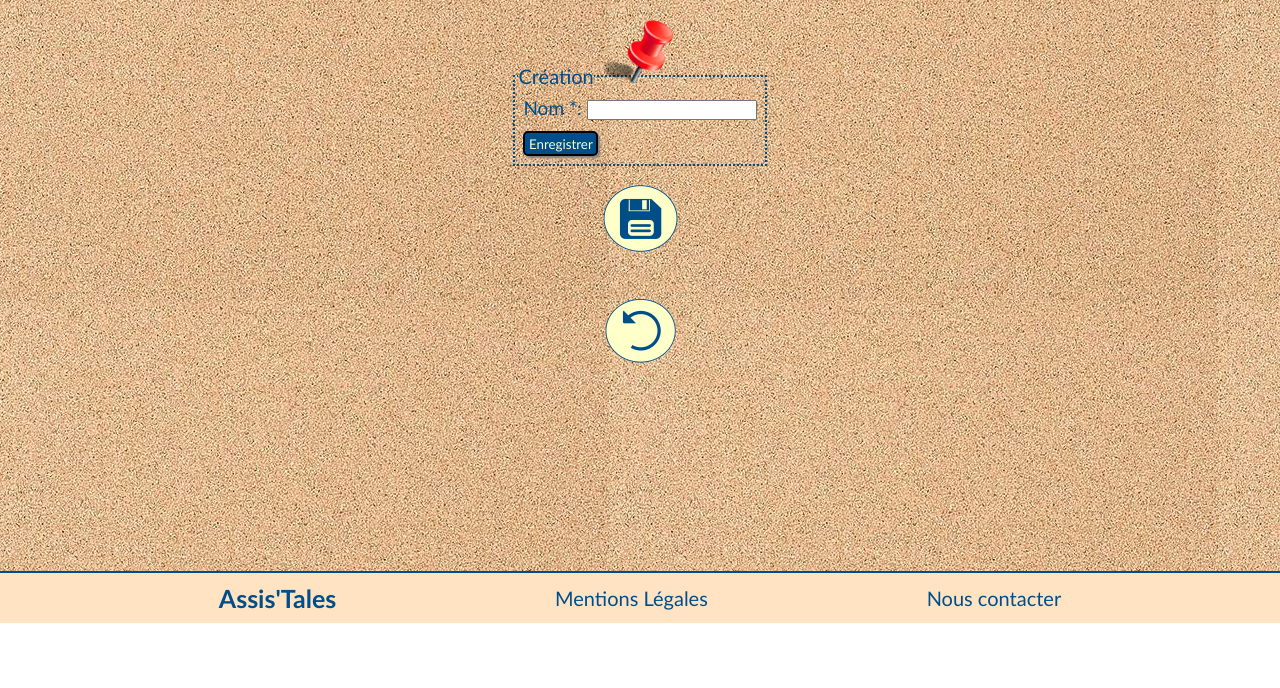
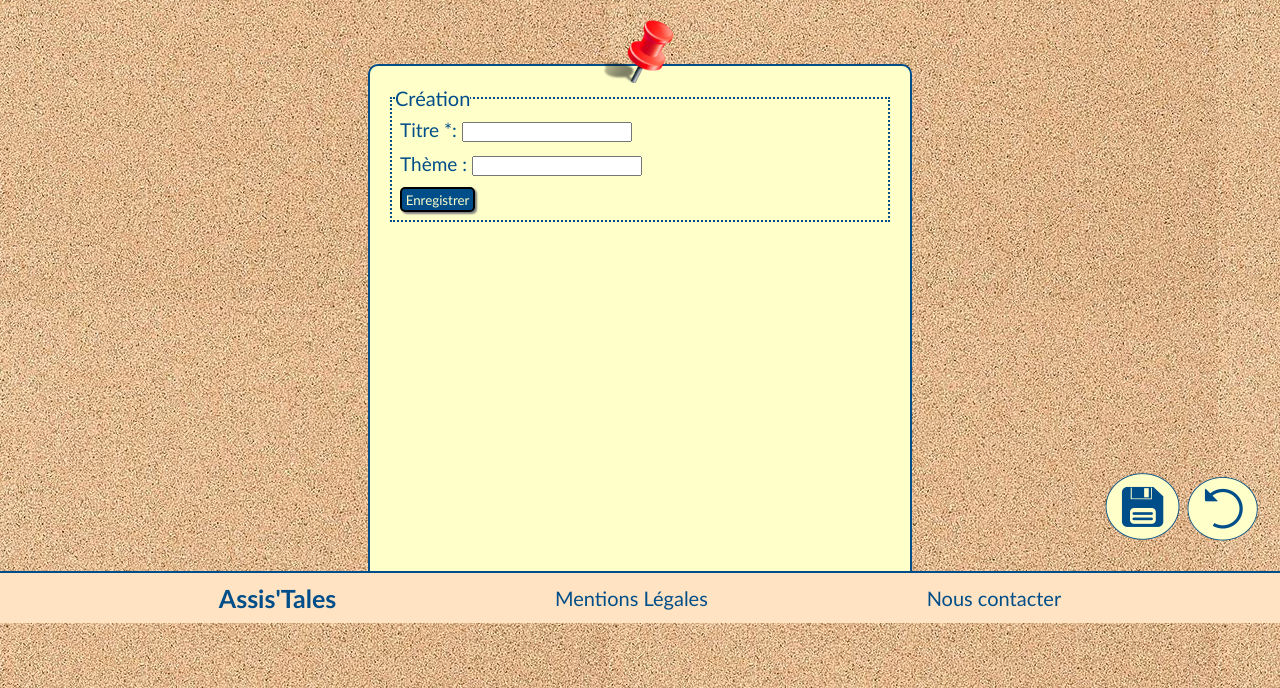
Before and after one commit to jessica-ang/fil-rouge, a plain HTML site: page rea1/creationProjet.html in a window 1280 px wide. Shown: the part 177-865 px from the top of the page. Before the commit the page ends 800 px from the top, so only its background shows below. Drawn offline with Linux system fonts and the light colour scheme.

Commit message:
modif creaprojet

```diff
--- a/rea1/creationProjet.html
+++ b/rea1/creationProjet.html
@@ -4,7 +4,7 @@
     <meta charset="UTF-8">
     <meta http-equiv="X-UA-Compatible" content="IE=edge">
     <meta name="viewport" content="width=device-width, initial-scale=1.0">
-    <title>Cr&tion projet</title>
+    <title>Création projet</title>
     <link rel="stylesheet" href="styles.css">
     <script src="script.js"></script>
 </head>
@@ -25,15 +25,20 @@
         </nav>
     </header>
     <section>
-        <h3>Création Personnage</h3>
+        <h3>Création Projet</h3>
         <img src="images/punaise.png" alt="icone de la punaise d'article" class="punaiseForm">
         <form action="programme.php" method="POST" class="formCrea">
             <fieldset>
                 <legend>Création</legend>
                 <div>
-                    <label for="name">Nom <span>*</span>: </label>
+                    <label for="name">Titre <span>*</span>: </label>
                     <input type="text" id="name" name="name" required>
                 </div>
+                <div>
+                    <label for="genre">Thème :</label>
+                    <input type="text" name="genre" id="genre">
+                </div>
+
                 <div>
                     <input type="submit" value="Enregistrer" id="save">
                 </div>
--- a/rea1/styles.css
+++ b/rea1/styles.css
@@ -22,6 +22,7 @@ header {
     border-bottom: #004e89 solid 2px;
     box-shadow: #004e89 0px 2px 2px;
     padding-bottom: 5px;
+    z-index: 20;
 }
 header div {
     grid-column: 1;
@@ -275,6 +276,7 @@ input[type="submit"] {
   width: 75px;
   position: relative;
   top: 22px;
+  z-index: 10;
 }
 
 /* accueil fiche*/
@@ -355,3 +357,28 @@ input[type="submit"] {
     flex-direction: column;
     align-items: center;
 }
+
+
+/* formulaire création*/
+
+.formCrea {
+  background-color: #ffffca;
+  border: solid 2px #004e89;
+  border-radius: 10px;
+  width: 500px;
+  height: 500px;
+  padding: 20px;
+  margin: 30px;
+  margin-top: 0;
+}
+
+.save {
+  position: fixed;
+  bottom: 60px;
+  right: 100px;;
+}
+.return {
+  position: fixed;
+  bottom: 60px;
+  right: 20px;
+}
```
